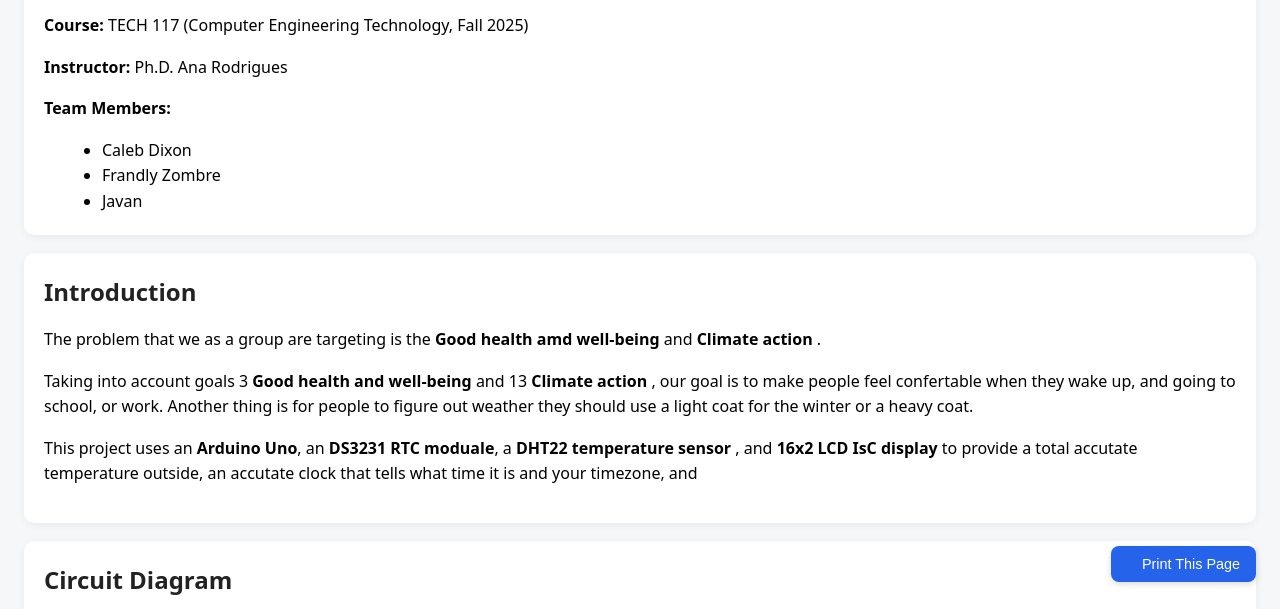
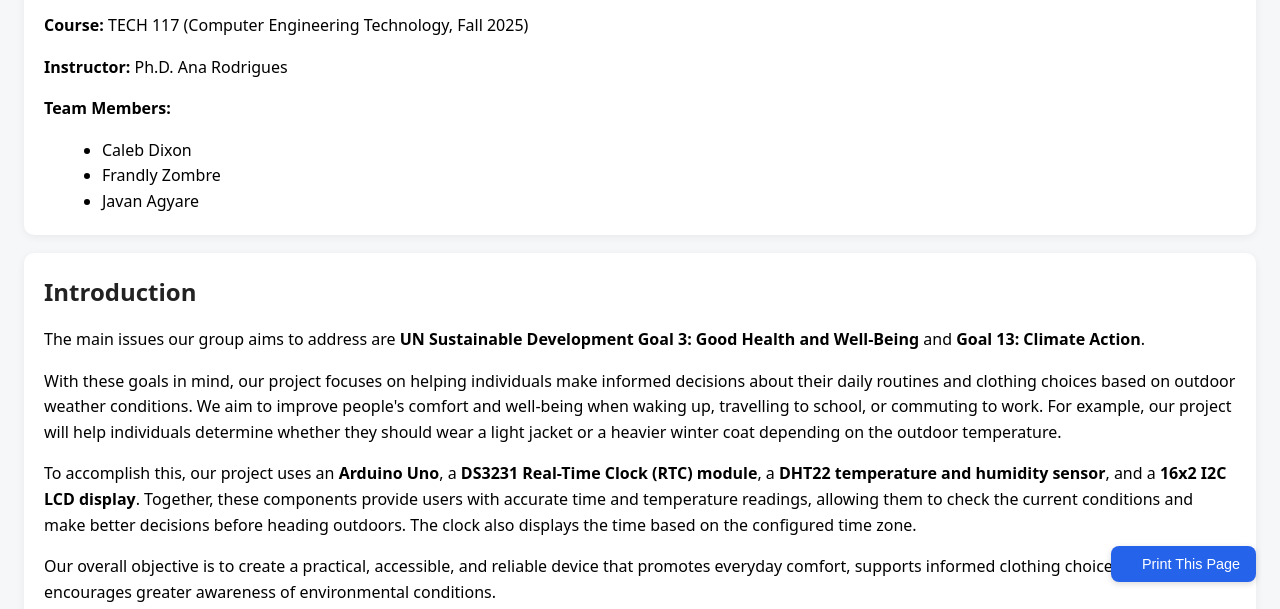
Before and after one commit to MOREPOND753/SmartClock, a plain HTML site: page index.html in a window 1280 px wide. Shown: the part 194-803 px from the top of the page. Drawn offline with nearby package versions, Linux system fonts and the light colour scheme.

Commit message:
Add files via upload

```diff
--- a/index.html
+++ b/index.html
@@ -59,19 +59,44 @@
     <ul>
       <li>Caleb Dixon</li>
       <li>Frandly Zombre</li>
-      <li>Javan</li>
+      <li>Javan Agyare </li>
     </ul>
   </section>
 
   <section id="introduction">
     <h2>Introduction</h2>
-<p>The problem that we as a group are targeting is the <strong> Good health amd well-being</strong> and <strong> Climate action </strong>.
+   <p>The main issues our group aims to address are
+        <strong>UN Sustainable Development Goal 3: Good Health and Well-Being</strong>
+        and <strong>Goal 13: Climate Action</strong>.    </p>
+
+<p>
+        With these goals in mind, our project focuses on helping individuals
+        make informed decisions about their daily routines and clothing
+        choices based on outdoor weather conditions. We aim to improve
+        people's comfort and well-being when waking up, travelling to school,
+        or commuting to work. For example, our project will help individuals
+        determine whether they should wear a light jacket or a heavier
+        winter coat depending on the outdoor temperature.
     </p>
 
-    <p>Taking into account goals 3 <strong> Good health and well-being</strong> and 13 <strong> Climate action</strong> , our goal is to make people feel confertable when they wake up, and going to school, or work. Another thing is for people to figure out weather they should use a light coat for the winter or a heavy coat.</p>
+ <p>
+        To accomplish this, our project uses an
+        <strong>Arduino Uno</strong>,
+        a <strong>DS3231 Real-Time Clock (RTC) module</strong>,
+        a <strong>DHT22 temperature and humidity sensor</strong>,
+        and a <strong>16x2 I2C LCD display</strong>.
+        Together, these components provide users with accurate time and
+        temperature readings, allowing them to check the current conditions
+        and make better decisions before heading outdoors. The clock also
+        displays the time based on the configured time zone.
+    </p>
 
-    <p>This project uses an <strong>Arduino Uno</strong>, an <strong>DS3231 RTC moduale</strong>, a
-      <strong>DHT22 temperature sensor </strong>, and <strong>16x2 LCD IsC display</strong> to provide a total accutate temperature outside, an accutate clock that tells what time it is and your timezone, and  </p>
+     <p>
+        Our overall objective is to create a practical, accessible, and
+        reliable device that promotes everyday comfort, supports informed
+        clothing choices, and encourages greater awareness of environmental
+        conditions.
+    </p>
 
 
   </section>
--- a/styles.css
+++ b/styles.css
@@ -9,9 +9,7 @@ main {
 
 
 
-:root {
-    color-scheme: light dark;
-}
+
 
 body {
     font-family: system-ui, Arial, sans-serif;
```
